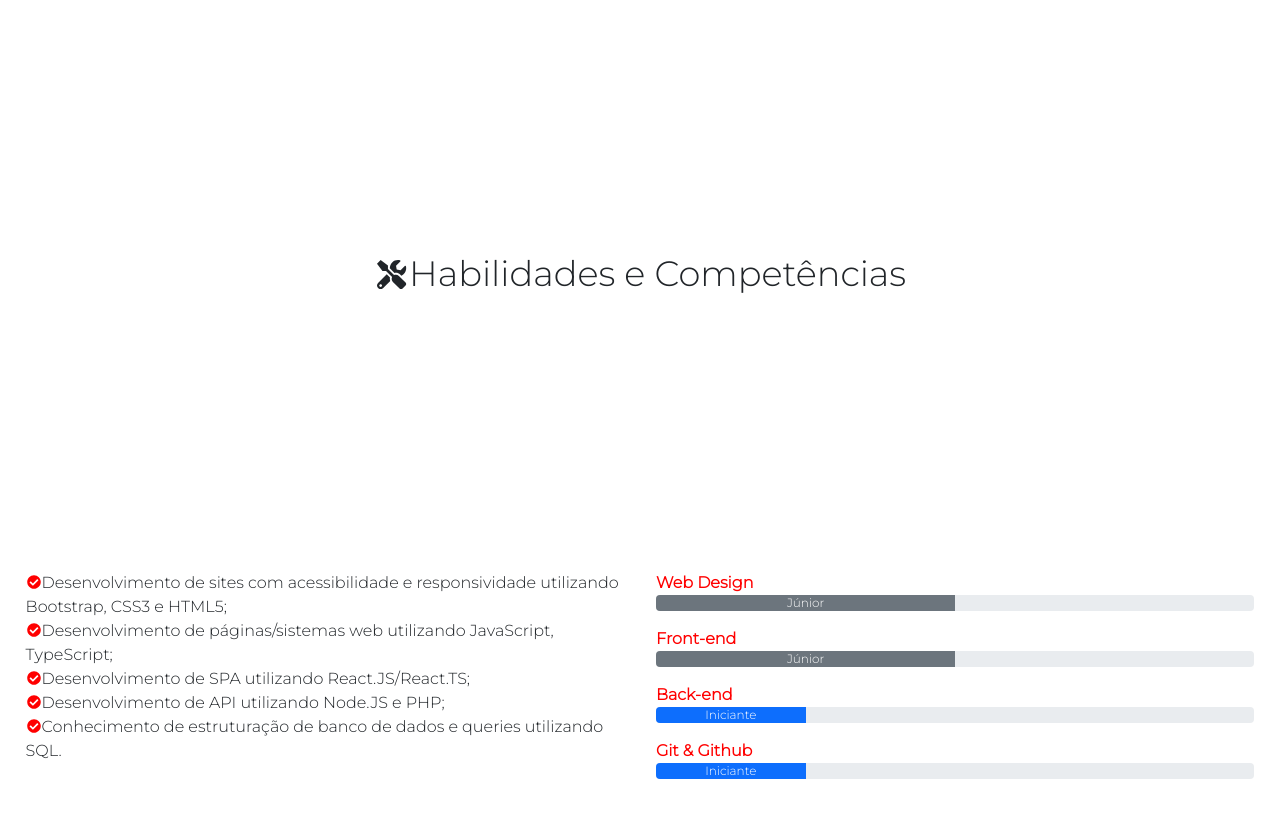
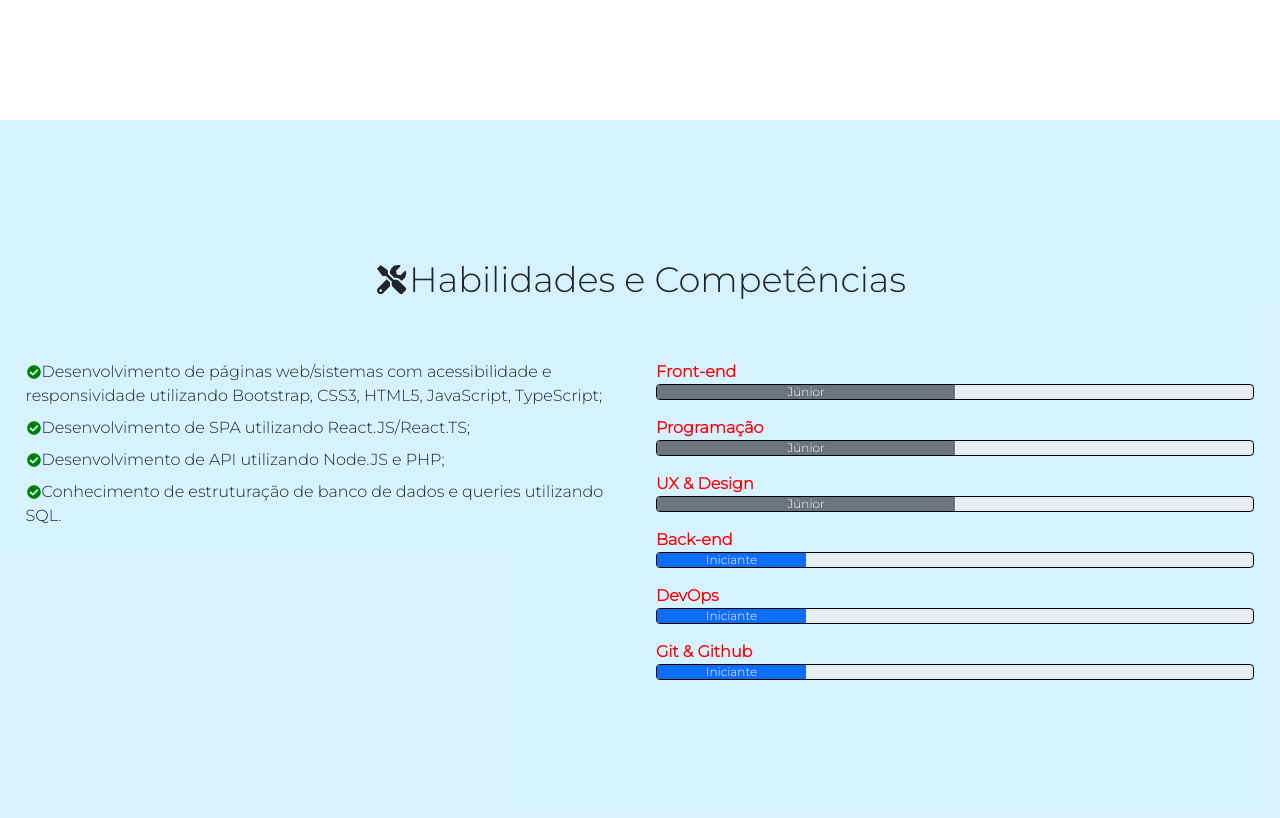
Before and after one commit to Deivz/portfolio, a React (Create React App) app: page / in a window 1280 px wide. Shown: the part 1480-2298 px from the top of the page. Built offline with nearby package versions, Linux system fonts and the light colour scheme.

Commit message:
Projeto finalizado até o item SOBRE

```diff
--- a/src/components/competencias/competencias.module.css
+++ b/src/components/competencias/competencias.module.css
@@ -1,5 +1,7 @@
 .competencias{
-    align-items: center;
+    align-items: flex-end;
+    background-color: rgba(53, 188, 250, 0.2);
+    background-repeat: no-repeat;
     display: flex;
     flex-wrap: wrap;
     justify-content: center;
@@ -7,32 +9,60 @@
 }
 
 .container{
-    align-items: baseline;
+    align-items: center;
     display: flex;
-    justify-content: space-between;
+    flex-direction: column;
+    height: 80vh;
+    justify-content: space-around;
     max-width: 1500px;
     width: 96%;
 }
 
 .titulo{
+    margin-top: 80px;
     text-align: center;
     width: 100%;
 }
 
-.experiencia{
-    padding-right: 1rem;
-    width: 50%;
+.experiencia p{
+    padding-bottom: .5rem;
 }
 
 .habilidades{
-    padding-left: 1rem;
-    width: 50%;
+    width: 100%;
 }
 
 .item{
-    padding: .5rem 0;
+    padding-bottom: 1rem;
+}
+
+@media (min-width: 800px){
+    .container{
+        align-items: flex-start;
+        flex-direction: row;
+        height: 80vh;
+    }
+
+    .experiencia{
+        width: 40%;
+    }
+
+    .habilidades{
+        width: 50%;
+    }
 }
 
 @media (min-width: 1200px){
+    .container{
+        height: 70vh;
+    }
 
+    .experiencia{
+        width: 50%;
+        padding-right: 1rem;
+    }
+
+    .habilidades{
+        padding-left: 1rem;
+    }
 }
--- a/src/components/competencias/index.js
+++ b/src/components/competencias/index.js
@@ -8,34 +8,46 @@ export default function Competencias() {
       <h2 className={styles.titulo}><FaTools style={{paddingBottom: 6}}/>Habilidades e Competências</h2>
       <div className={styles.container}>
         <div className={styles.experiencia}>
-          <p><FaCheckCircle style={{paddingBottom: 2, color:'red'}}/>Desenvolvimento de sites com acessibilidade e responsividade utilizando Bootstrap, CSS3 e HTML5;</p>
-          <p><FaCheckCircle style={{paddingBottom: 2, color:'red'}}/>Desenvolvimento de páginas/sistemas web utilizando JavaScript, TypeScript;</p>
-          <p><FaCheckCircle style={{paddingBottom: 2, color:'red'}}/>Desenvolvimento de SPA utilizando React.JS/React.TS;</p>
-          <p><FaCheckCircle style={{paddingBottom: 2, color:'red'}}/>Desenvolvimento de API utilizando Node.JS e PHP;</p>
-          <p><FaCheckCircle style={{paddingBottom: 2, color:'red'}}/>Conhecimento de estruturação de banco de dados e queries utilizando SQL.</p>
+          <p><FaCheckCircle style={{paddingBottom: 2, color:'green'}}/>Desenvolvimento de páginas web/sistemas com acessibilidade e responsividade utilizando Bootstrap,
+           CSS3, HTML5, JavaScript, TypeScript;</p>
+          <p><FaCheckCircle style={{paddingBottom: 2, color:'green'}}/>Desenvolvimento de SPA utilizando React.JS/React.TS;</p>
+          <p><FaCheckCircle style={{paddingBottom: 2, color:'green'}}/>Desenvolvimento de API utilizando Node.JS e PHP;</p>
+          <p><FaCheckCircle style={{paddingBottom: 2, color:'green'}}/>Conhecimento de estruturação de banco de dados e queries utilizando SQL.</p>
         </div>
         <div className={styles.habilidades}>
-          <div className={styles.item}>
-            <div className="text-right"><strong>Web Design</strong></div>
-            <Progress multi>
+        <div className={styles.item}>
+            <div className="text-right"><strong>Front-end</strong></div>
+            <Progress multi style={{border: '1px solid black'}}>
               <Progress bar value="50" color="secondary">Júnior</Progress>
             </Progress>
           </div>
           <div className={styles.item}>
-            <div className="text-right"><strong>Front-end</strong></div>
-            <Progress multi>
+            <div className="text-right"><strong>Programação</strong></div>
+            <Progress multi style={{border: '1px solid black'}}>
+              <Progress bar value="50" color="secondary">Júnior</Progress>
+            </Progress>
+          </div>
+          <div className={styles.item}>
+            <div className="text-right"><strong>UX {'&'} Design</strong></div>
+            <Progress multi style={{border: '1px solid black'}}>
               <Progress bar value="50" color="secondary">Júnior</Progress>
             </Progress>
           </div>
           <div className={styles.item}>
             <div className="text-right"><strong>Back-end</strong></div>
-            <Progress multi>
+            <Progress multi style={{border: '1px solid black'}}>
+              <Progress bar value="25" color="primary">Iniciante</Progress>
+            </Progress>
+          </div>
+          <div className={styles.item}>
+            <div className="text-right"><strong>DevOps</strong></div>
+            <Progress multi style={{border: '1px solid black'}}>
               <Progress bar value="25" color="primary">Iniciante</Progress>
             </Progress>
           </div>
           <div className={styles.item}>
             <div className="text-right"><strong>Git {'&'} Github</strong></div>
-            <Progress multi>
+            <Progress multi style={{border: '1px solid black'}}>
               <Progress bar value="25" color="primary">Iniciante</Progress>
             </Progress>
           </div>
```
